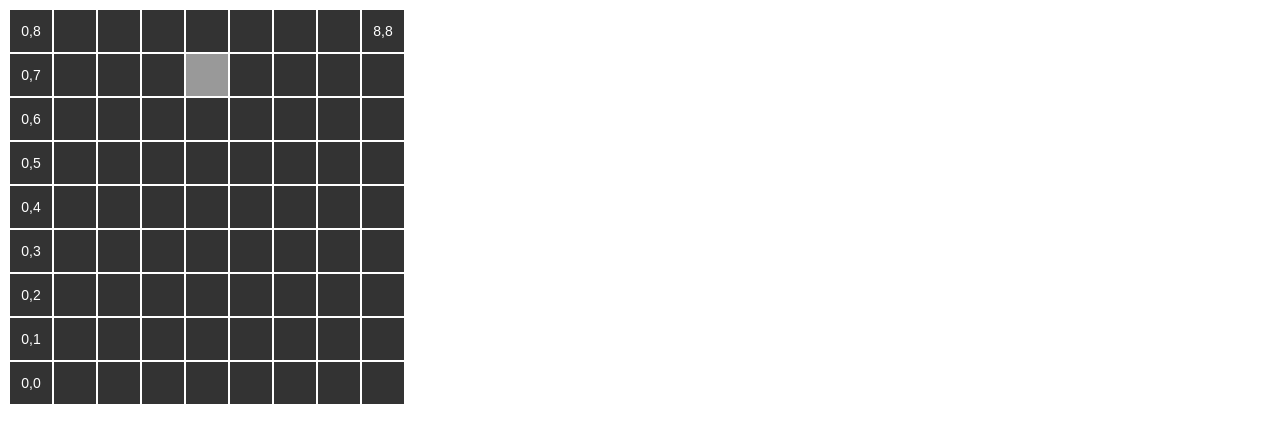
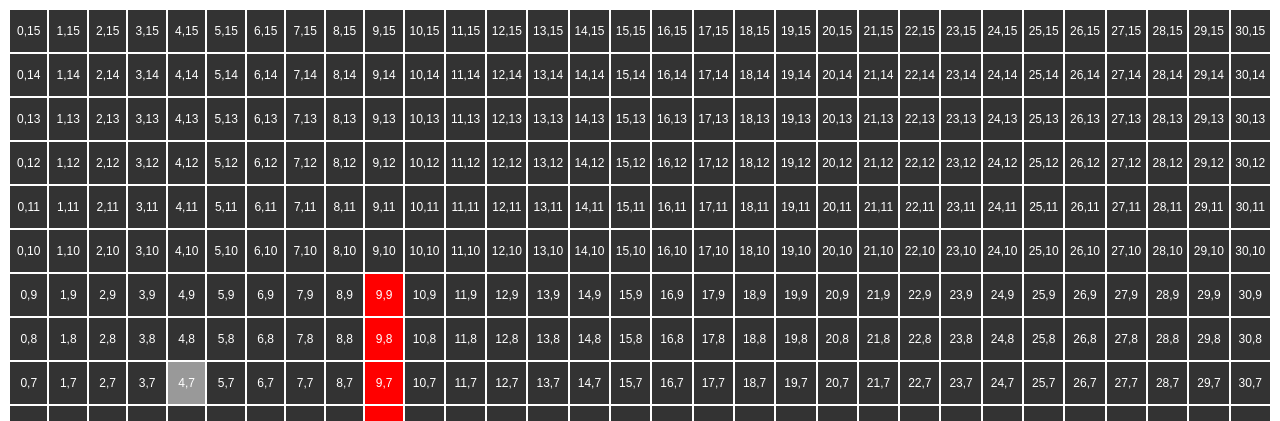
Before and after one commit to garyadams/tiles, a plain HTML site: page index.html in a window 1280 px wide. Shown: the top 421 px of the page. Drawn offline with Linux system fonts and the light colour scheme.

Commit message:
World is now generate in JS. Added Walls and basic collision detection.

```diff
--- a/index.html
+++ b/index.html
@@ -11,107 +11,7 @@
 
     <body>
 
-        <table>
-            <tr>
-                <td class="tile" data-x="0" data-y="8">0,8</td>
-                <td class="tile" data-x="1" data-y="8"></td>
-                <td class="tile" data-x="2" data-y="8"></td>
-                <td class="tile" data-x="3" data-y="8"></td>
-                <td class="tile" data-x="4" data-y="8"></td>
-                <td class="tile" data-x="5" data-y="8"></td>
-                <td class="tile" data-x="6" data-y="8"></td>
-                <td class="tile" data-x="7" data-y="8"></td>
-                <td class="tile" data-x="8" data-y="8">8,8</td>
-            </tr>
-            <tr>
-                <td class="tile" data-x="0" data-y="7">0,7</td>
-                <td class="tile" data-x="1" data-y="7"></td>
-                <td class="tile" data-x="2" data-y="7"></td>
-                <td class="tile" data-x="3" data-y="7"></td>
-                <td class="tile" data-x="4" data-y="7"></td>
-                <td class="tile" data-x="5" data-y="7"></td>
-                <td class="tile" data-x="6" data-y="7"></td>
-                <td class="tile" data-x="7" data-y="7"></td>
-                <td class="tile" data-x="8" data-y="7"></td>
-            </tr>
-            <tr>
-                <td class="tile" data-x="0" data-y="6">0,6</td>
-                <td class="tile" data-x="1" data-y="6"></td>
-                <td class="tile" data-x="2" data-y="6"></td>
-                <td class="tile" data-x="3" data-y="6"></td>
-                <td class="tile" data-x="4" data-y="6"></td>
-                <td class="tile" data-x="5" data-y="6"></td>
-                <td class="tile" data-x="6" data-y="6"></td>
-                <td class="tile" data-x="7" data-y="6"></td>
-                <td class="tile" data-x="8" data-y="6"></td>
-            </tr>
-            <tr>
-                <td class="tile" data-x="0" data-y="5">0,5</td>
-                <td class="tile" data-x="1" data-y="5"></td>
-                <td class="tile" data-x="2" data-y="5"></td>
-                <td class="tile" data-x="3" data-y="5"></td>
-                <td class="tile" data-x="4" data-y="5"></td>
-                <td class="tile" data-x="5" data-y="5"></td>
-                <td class="tile" data-x="6" data-y="5"></td>
-                <td class="tile" data-x="7" data-y="5"></td>
-                <td class="tile" data-x="8" data-y="5"></td>
-            </tr>
-            <tr>
-                <td class="tile" data-x="0" data-y="4">0,4</td>
-                <td class="tile" data-x="1" data-y="4"></td>
-                <td class="tile" data-x="2" data-y="4"></td>
-                <td class="tile" data-x="3" data-y="4"></td>
-                <td class="tile" data-x="4" data-y="4"></td>
-                <td class="tile" data-x="5" data-y="4"></td>
-                <td class="tile" data-x="6" data-y="4"></td>
-                <td class="tile" data-x="7" data-y="4"></td>
-                <td class="tile" data-x="8" data-y="4"></td>
-            </tr>
-            <tr>
-                <td class="tile" data-x="0" data-y="3">0,3</td>
-                <td class="tile" data-x="1" data-y="3"></td>
-                <td class="tile" data-x="2" data-y="3"></td>
-                <td class="tile" data-x="3" data-y="3"></td>
-                <td class="tile" data-x="4" data-y="3"></td>
-                <td class="tile" data-x="5" data-y="3"></td>
-                <td class="tile" data-x="6" data-y="3"></td>
-                <td class="tile" data-x="7" data-y="3"></td>
-                <td class="tile" data-x="8" data-y="3"></td>
-            </tr>
-            <tr>
-                <td class="tile" data-x="0" data-y="2">0,2</td>
-                <td class="tile" data-x="1" data-y="2"></td>
-                <td class="tile" data-x="2" data-y="2"></td>
-                <td class="tile" data-x="3" data-y="2"></td>
-                <td class="tile" data-x="4" data-y="2"></td>
-                <td class="tile" data-x="5" data-y="2"></td>
-                <td class="tile" data-x="6" data-y="2"></td>
-                <td class="tile" data-x="7" data-y="2"></td>
-                <td class="tile" data-x="8" data-y="2"></td>
-            </tr>
-            <tr>
-                <td class="tile" data-x="0" data-y="1">0,1</td>
-                <td class="tile" data-x="1" data-y="1"></td>
-                <td class="tile" data-x="2" data-y="1"></td>
-                <td class="tile" data-x="3" data-y="1"></td>
-                <td class="tile" data-x="4" data-y="1"></td>
-                <td class="tile" data-x="5" data-y="1"></td>
-                <td class="tile" data-x="6" data-y="1"></td>
-                <td class="tile" data-x="7" data-y="1"></td>
-                <td class="tile" data-x="8" data-y="1"></td>
-            </tr>
-            <tr>
-                <td class="tile" data-x="0" data-y="0">0,0</td>
-                <td class="tile" data-x="1" data-y="0"></td>
-                <td class="tile" data-x="2" data-y="0"></td>
-                <td class="tile" data-x="3" data-y="0"></td>
-                <td class="tile" data-x="4" data-y="0"></td>
-                <td class="tile" data-x="5" data-y="0"></td>
-                <td class="tile" data-x="6" data-y="0"></td>
-                <td class="tile" data-x="7" data-y="0"></td>
-                <td class="tile" data-x="8" data-y="0"></td>
-            </tr>
-        </table>
+        <div id="world"></div>
 
         <h1 id="current">0,0</h1>
 
--- a/lib/css/generic.css
+++ b/lib/css/generic.css
@@ -1,12 +1,24 @@
+table {
+	margin: 0 auto;
+}
+
 .tile {
 	background: #333;
-	font: 14px Arial;
+	font: 12px Arial;
 	height: 40px;
 	width: 40px;
 	color: #fff;
 	text-align: center;
 }
 
+.rock {
+	background: red;
+}
+
 .hero {
 	background: #000;
 }
+
+#current {
+	text-align: center;
+}
--- a/lib/js/main.js
+++ b/lib/js/main.js
@@ -1,8 +1,6 @@
 var grid = {
-  minX: 0,
-  minY: 0,
-  maxX: 8,
-  maxY: 8
+  maxX: 30,
+  maxY: 15
 }
 
 var coords = {
@@ -10,17 +8,20 @@ var coords = {
 	y: 7
 };
 
-//Starting location.
+//Setup.
 $(document).ready(function() {
+  CreateWorld(30,15);
+
+  //Plot start location (spawn character);
   $('#current').html(coords.x + ',' + coords.y);
   $('td[data-x="' + coords.x + '"][data-y="' + coords.y + '"]').css('background','#999');
 });
 
+//Key bindings.
 $(document).keydown(function(e) {
-
   //Up
   if (e.keyCode == 87) {
-    if (coords.y < grid.maxY) {
+    if (coords.y < grid.maxY && $('td[data-x="' + coords.x + '"][data-y="' + (coords.y+1) + '"]').hasClass('rock') == false) {
       coords.y += 1;
       console.log(coords);
     }
@@ -28,7 +29,7 @@ $(document).keydown(function(e) {
 
   //Right
   if(e.keyCode == 68) {
-    if (coords.x < grid.maxX) {
+    if (coords.x < grid.maxX && $('td[data-x="' + (coords.x+1) + '"][data-y="' + coords.y + '"]').hasClass('rock') == false) {
       coords.x += 1;
       console.log(coords);
     }
@@ -36,7 +37,7 @@ $(document).keydown(function(e) {
 
   //Down
   if (e.keyCode == 83) {
-    if (coords.y > grid.minY) {
+    if (coords.y > 0 && $('td[data-x="' + coords.x + '"][data-y="' + (coords.y-1) + '"]').hasClass('rock') == false) {
       coords.y -= 1;
       console.log(coords);
     }
@@ -44,7 +45,7 @@ $(document).keydown(function(e) {
 
   //Left
   if (e.keyCode == 65) {
-    if (coords.x > grid.minX) {
+    if (coords.x > 0 && $('td[data-x="' + (coords.x-1) + '"][data-y="' + coords.y + '"]').hasClass('rock') == false) {
       coords.x -= 1;
       console.log(coords);
     }
@@ -53,8 +54,30 @@ $(document).keydown(function(e) {
   $('#current').html(coords.x + ',' + coords.y);
 
   //Reset all tiles.
-  $('td').css('background','#333');
+  //$('td').css('background','#333');
   //Update the table with our hero's new coords.
   $('td[data-x="' + coords.x + '"][data-y="' + coords.y + '"]').css('background','#999');
+});
 
-});
+function CreateWorld(x, y) {
+  var worldHtml = "<table>";
+
+  //For each row
+  for (var i=y; i>=0; i--) {
+    worldHtml += "<tr>";
+    //For each column
+    for (var j=0; j<=x; j++) {
+      //Basic wall for now, will change when map support added.
+      if (j == 9 && i <= 9) {
+        worldHtml += "<td class=\"tile rock\" data-x=\"" + j + "\" data-y=\"" + i + "\">" + j + "," + i + "</td>";
+      } else {
+        worldHtml += "<td class=\"tile\" data-x=\"" + j + "\" data-y=\"" + i + "\">" + j + "," + i + "</td>";
+      }
+    }
+    worldHtml += "</tr>";
+  }
+
+  worldHtml += "</table>";
+
+  $('#world').html(worldHtml);
+}
```
